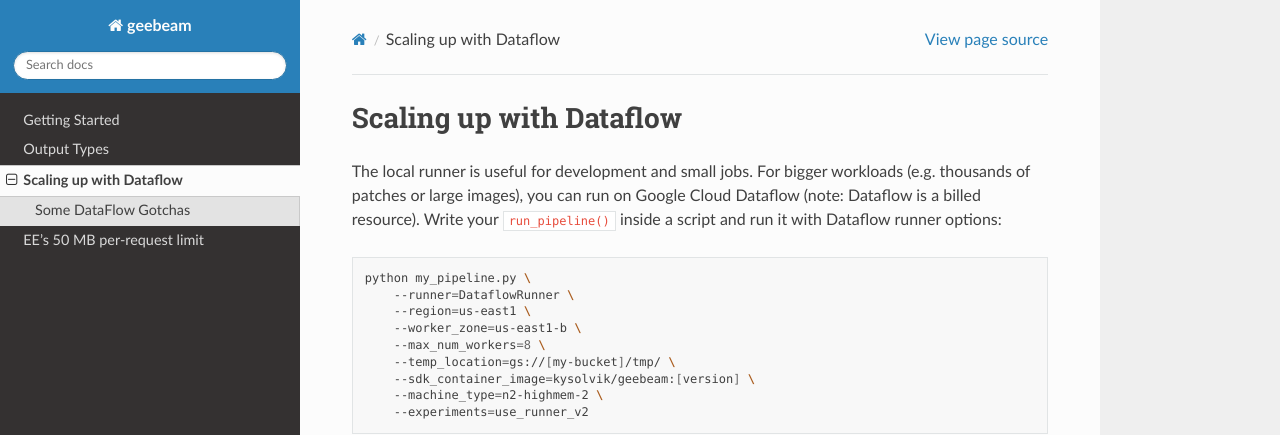
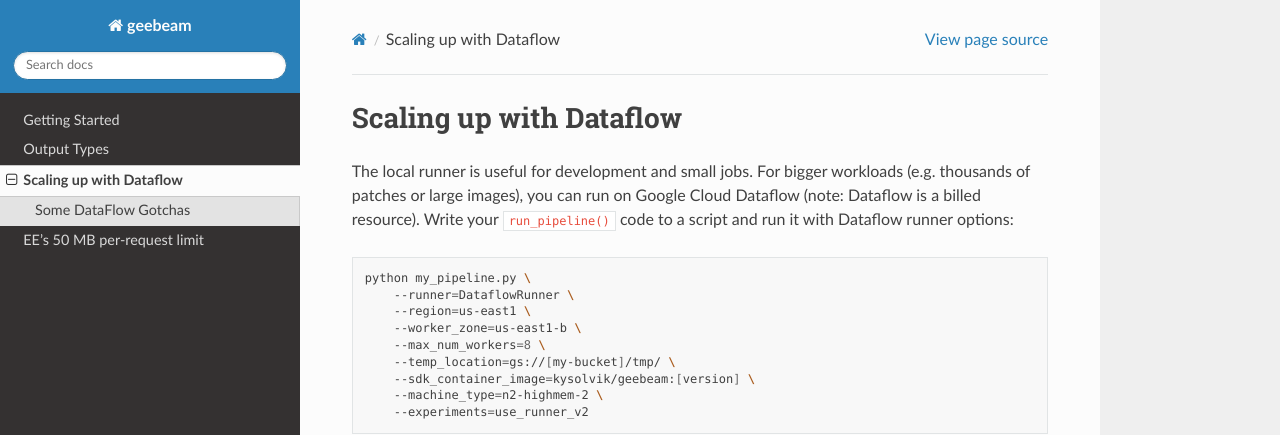
Before and after one commit to kysolvik/geebeam, a Sphinx documentation site: the page built from docs/scaling_up.rst, in a window 1280 px wide and 900 px high. Shown: the top 435 px of the window. Built offline with Sphinx 7.4.7 and the Read the Docs theme 3.1.0, drawn with Linux system fonts in a browser that asks for light colours.

Commit message:
Clarify wordin gin dataflow docs

```diff
--- a/docs/scaling_up.rst
+++ b/docs/scaling_up.rst
@@ -3,7 +3,7 @@
 
 The local runner is useful for development and small jobs. For bigger
 workloads (e.g. thousands of patches or large images), you can run on Google Cloud
-Dataflow (note: Dataflow is a billed resource). Write your ``run_pipeline()`` inside a script and run it with Dataflow
+Dataflow (note: Dataflow is a billed resource). Write your ``run_pipeline()`` code to a script and run it with Dataflow
 runner options:
 
 .. code-block:: bash
```
